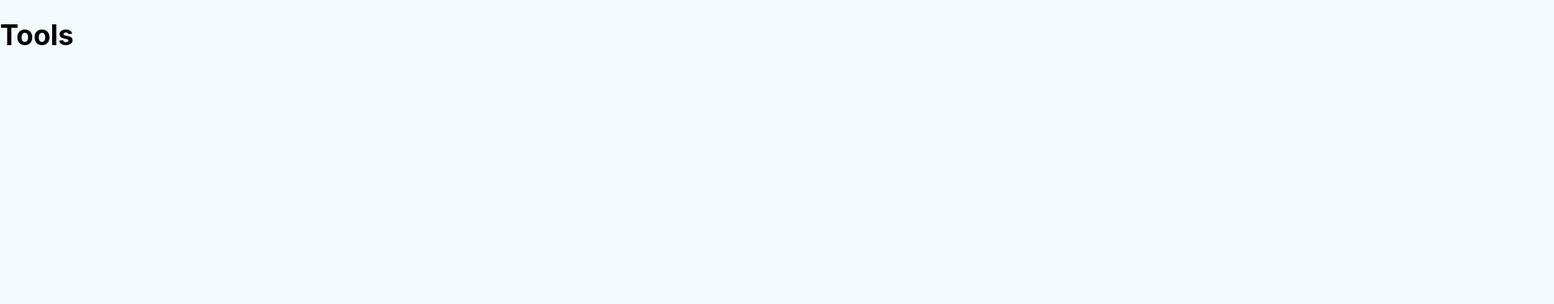
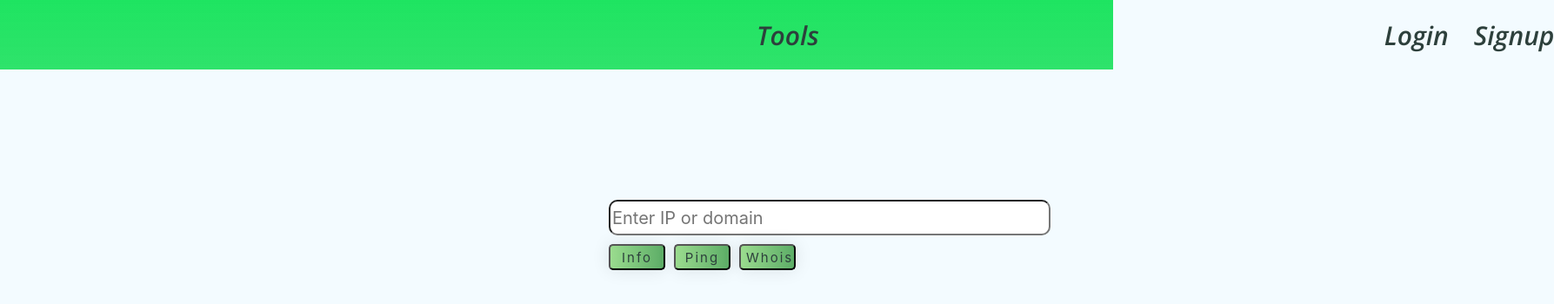
Before and after one commit to seraus09/flask_test_project, a React (Create React App) app in the folder frontend/: page /tools in a window 1280 px wide. Shown: the top 350 px of the page at 87% size, 1787 px wide, since content can reach past the window. Built offline with nearby package versions, Linux system fonts and the light colour scheme.

Commit message:
add tools page

```diff
--- a/frontend/public/index.html
+++ b/frontend/public/index.html
@@ -24,7 +24,7 @@
       work correctly both with client-side routing and a non-root public URL.
       Learn how to configure a non-root public URL by running `npm run build`.
     -->
-    <title>React App</title>
+    <title>Ping-Checker</title>
   </head>
   <body>
     <noscript>You need to enable JavaScript to run this app.</noscript>
--- a/frontend/src/App.css
+++ b/frontend/src/App.css
@@ -116,6 +116,7 @@ body{
   font-family: 'Open Sans', sans-serif;
   padding-left: 30px;
   margin-top: -3px;
+  display: block;
 }
 
 hr{
@@ -150,3 +151,60 @@ hr{
   margin-left: -500px;
 
  }
+
+ .tools_header {
+  margin-left: auto;
+  margin-right: auto;
+  height: 80px; /* Высота блока */
+  width: 100vw; /* Ширина блока */
+  background-size: cover;
+  background-attachment: fixed;
+  background-image:  linear-gradient(to top, rgba(161, 184, 157, 0.6), rgba(11, 226, 83, 0.918));
+
+}
+
+.input{
+  margin-top: 150px;
+  margin-left: 700px;
+  width: 500px;
+  height: 35px;
+  border-radius:10px;
+  font-family:inherit;
+  font-size: 20px;
+}
+button{
+  box-sizing: border-box;
+  border-radius:5px;
+  font-size: 15px;
+  font-family:inherit;
+  margin-top: 10px;
+  margin-left: 700px;
+  width: 65px;
+  height: 30px;
+  text-decoration: none;
+  display: inline-block;
+  color:#2d403c;
+  letter-spacing: 2px;
+  background-image:  linear-gradient(to right, rgba(98, 207, 78, 0.6), rgba(12, 116, 47, 0.918));
+  background-size: 200% auto;
+  box-shadow: 0 0 20px rgba(0, 0, 0, .1);
+  transition: .5s;
+}
+
+.button_whois,
+.button_ping{
+  margin-left: 10px;
+  text-decoration: none;
+  display: inline-block;
+  color:#2d403c;
+  letter-spacing: 2px;
+  background-image:  linear-gradient(to right, rgba(98, 207, 78, 0.6), rgba(12, 116, 47, 0.918));
+  background-size: 200% auto;
+  box-shadow: 0 0 20px rgba(0, 0, 0, .1);
+  transition: .5s;
+}
+button:hover,
+.button_whois:hover,
+.button_ping:hover{
+  background-position: right center;
+}
--- a/frontend/src/Scroll.js
+++ b/frontend/src/Scroll.js
@@ -2,23 +2,22 @@ import info from './static/img5.png';
 import ping from './static/img3.png';
 import whois from './static/img2.png'
 import './App.css';
-import React, { Component, useState } from 'react';
+import React, { useState } from 'react';
 
 
 
-export const Scroll =()=>{
+const Scroll =()=>{
     const [isShownPing, setIsShownPing] = useState(false);
     const [isShownWhois, setIsShownWhois] = useState(false);
     return(
         <div className="scroll">
             <div id="line">
-               <img id="info" src={info} alt={"info"}  ></img>
+               <img id="info"   src={info} alt={"info"}  ></img>
                <p className="scroll_text">Info</p>
-                   <div id="hidden"  className="text">
+                    {isShownPing || isShownWhois ? null: <div id="hidden"  className="text">
                       <p>Info is useful to check IP and hostname location: IP range, ISP, organization, country, region, city, ZIP/postal code, time zone and local time.</p>
                       <p className="p">Find out what is known about your host.</p>
-                   </div>
-
+                   </div>}
 
 
             </div>
@@ -26,10 +25,10 @@ export const Scroll =()=>{
                <img id="ping"   onMouseEnter={() => setIsShownPing(true)}  onMouseLeave={() => setIsShownPing(false)} src={ping} alt={"ping"}></img>
                <p className="scroll_text">Ping</p>
                {isShownPing && (
-                   <div className="text1">
+                    <div className="text1">
                       <p>Ping allows you to test the reachability of a host and to measure the round-trip time for messages sent from the originating host to a destination computer.</p>
+                    </div>)}
 
-                   </div>)}
             </div>
             <div className="block" id="line">
                <img id="whois" onMouseEnter={() => setIsShownWhois(true)} onMouseLeave={() => setIsShownWhois(false)}  src={whois} alt={"whois"}></img>
@@ -37,8 +36,7 @@ export const Scroll =()=>{
                {isShownWhois && (
                    <div className="text2">
                       <p>Whois service allows you to quickly get all the information about domain registration, for example, the registration date and age of the domain, or find out the contacts by which you can contact the organization or person whose domain you are interested in.</p>
-
-                   </div>)}
+                    </div>)}
             </div>
 
 
--- a/frontend/src/Signup.js
+++ b/frontend/src/Signup.js
@@ -1,7 +1,7 @@
 import './App.css';
 
 
-export const Signup =()=>{
+const Signup =()=>{
     return(
         <h1>Signup</h1>
     )
--- a/frontend/src/Tools.js
+++ b/frontend/src/Tools.js
@@ -2,9 +2,23 @@ import './App.css';
 import Menu from './Menu.js';
 
 
-export const Tools =()=>{
+const Tools =()=>{
     return(
-        <h1>Tools</h1>
+        <body>
+        <header className="tools_header">
+            <Menu/>
+        </header>
+        <div>
+            <form >
+                  <input className="input" type="text" placeholder="Enter IP or domain"/>
+                  <div>
+                     <button type="submit">Info</button>
+                     <button className="button_ping" type="submit">Ping</button>
+                     <button className="button_whois" type="submit">Whois</button>
+                  </div>
+             </form>
+        </div>
+        </body>
     )
 }
 
```
